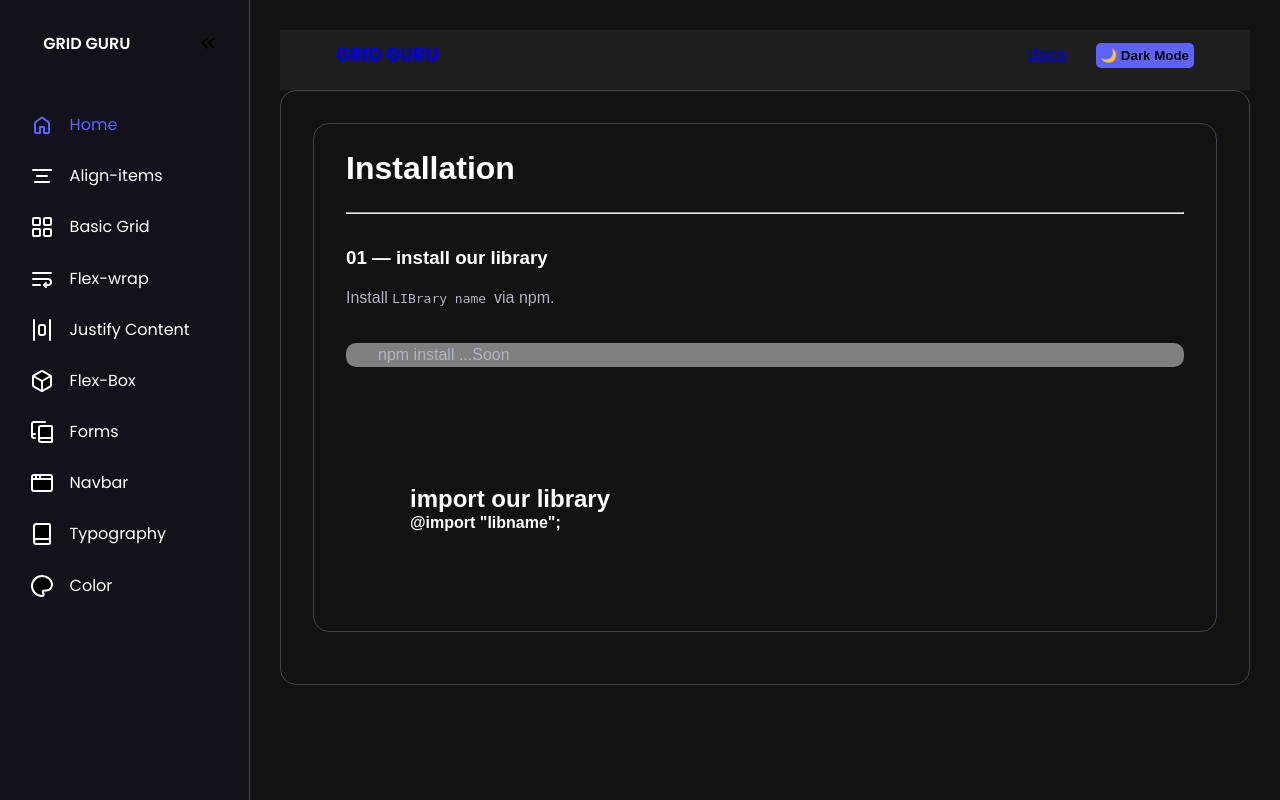
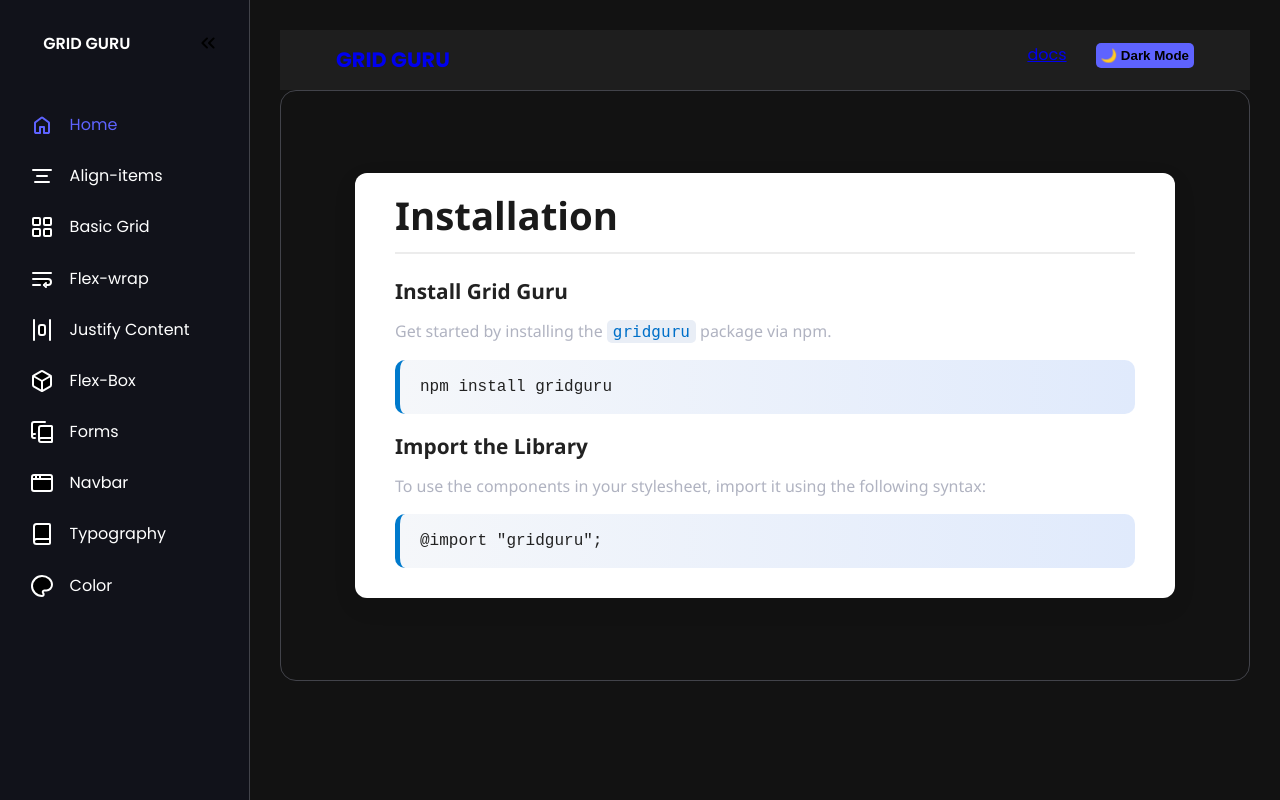
Before and after one commit to yashbisht077/UI-UX-Library, a Flask app: page /docs in a window 1280 px wide. Run offline with Flask 3, Linux system fonts and the light colour scheme.

Commit message:
Doc Changed

```diff
--- a/templates/docs.html
+++ b/templates/docs.html
@@ -2,35 +2,112 @@
 
 {% block content %}
 
+<style>
+  .content-wrapper {
+    max-width: 820px;
+    margin: 50px auto;
+    padding: 30px 40px;
+    font-family: 'Segoe UI', Tahoma, Geneva, Verdana, sans-serif;
+    background: #ffffff;
+    box-shadow: 0 8px 24px rgba(0, 0, 0, 0.08);
+    border-radius: 12px;
+    animation: fadeIn 0.6s ease-in-out;
+  }
 
-<div class="max-w-4xl mx-auto space-y-8">
-    <div class="container">
-        <h1 class=" ">Installation</h1>
+  @keyframes fadeIn {
+    0% {
+      opacity: 0;
+      transform: translateY(10px);
+    }
+    100% {
+      opacity: 1;
+      transform: translateY(0);
+    }
+  }
 
+  h1 {
+    font-size: 2.4rem;
+    font-weight: bold;
+    color: #1a1a1a;
+    margin-bottom: 10px;
+  }
 
+  h2, h3, h4 {
+    color: #222;
+    margin-top: 20px;
+    margin-bottom: 10px;
+  }
 
-        <hr class="my-2">
+  h2 {
+    font-size: 1.6rem;
+  }
 
-        <section>
-            <h3 class="">01 — install our library</h3>
-            <p class="text-gray-600 mb-2">Install <code> LIBrary name </code> via npm.
-            </p>
-            <div class="  bg-gray my-2  " style="border-radius: 10px;">
-                  <p class="ml-2 " style="font-size: medium;" >  npm install ...Soon</>
-            </div>
-        </section>
+  h3 {
+    font-size: 1.3rem;
+  }
 
-        <section>
-            <div class="bg-gray-100 p-4 rounded font-mono text-sm overflow-x-auto">
-                <h2> import our library </h2>
-                <h4> @import "libname";</h4>
-            </div>
-        </section>
+  h4 {
+    font-size: 1.1rem;
+    font-weight: normal;
+    color: #444;
+  }
 
+  p {
+    font-size: 1rem;
+    color: #2f2f2f;
+    line-height: 1.6;
+  }
 
+  .code-inline {
+    background-color: #e9eef6;
+    color: #0070c9;
+    padding: 2px 6px;
+    font-family: monospace;
+    border-radius: 5px;
+  }
 
+  .highlight-box {
+    background: linear-gradient(90deg, #f5f7fa, #e0eafc);
+    padding: 15px 20px;
+    border-radius: 10px;
+    margin-top: 10px;
+    font-family: 'Courier New', Courier, monospace;
+    font-size: 1rem;
+    color: #222;
+    border-left: 5px solid #007acc;
+    transition: background 0.3s ease;
+  }
+
+  .highlight-box:hover {
+    background: #dce9f9;
+  }
+
+  hr {
+    border: none;
+    border-top: 2px solid #ececec;
+    margin: 25px 0;
+  }
+</style>
+
+<div class="content-wrapper">
+  <h1> Installation</h1>
+  <hr>
+
+  <section>
+    <h3>Install Grid Guru</h3>
+    <p>Get started by installing the <span class="code-inline">gridguru</span> package via npm.</p>
+    <div class="highlight-box">
+      npm install gridguru
     </div>
+  </section>
+
+  <section>
+    <h3>Import the Library</h3>
+    <p>To use the components in your stylesheet, import it using the following syntax:</p>
+    <div class="highlight-box">
+      @import "gridguru";
+    </div>
+  </section>
 </div>
 
-
 {% endblock content %}
```
Also changed, not shown: package.json (+9 -7 lines).
